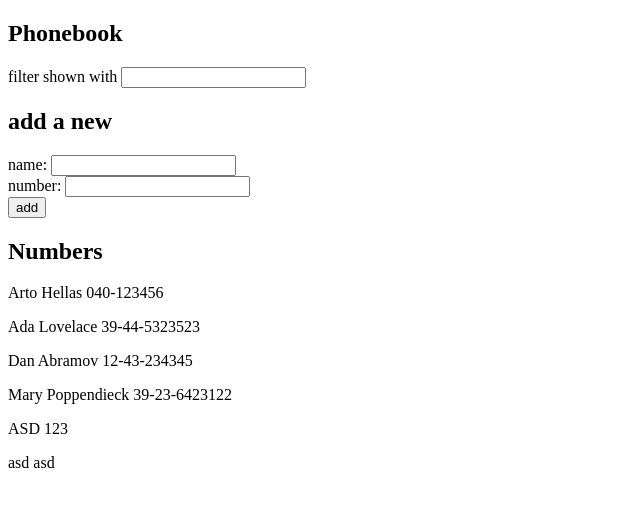
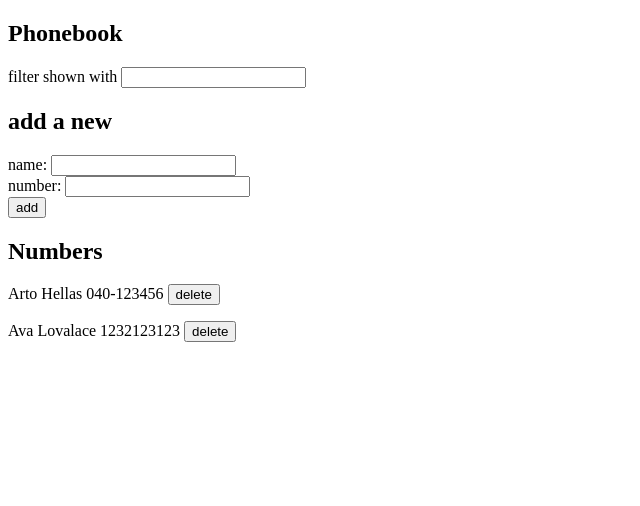
Before and after one commit to petrushurtig/fullstack, a React (Create React App) app in the folder osa2/puhelinluettelo/: page / in a window 1280 px wide. Shown: the top 506 px of the page, without its empty margins (0-640 px from the left). Built offline with nearby package versions, Linux system fonts and the light colour scheme; data requests are answered from the project's data file.

Commit message:
t.2.17.: puhelinluettelo step9

```diff
--- a/osa2/puhelinluettelo/db.json
+++ b/osa2/puhelinluettelo/db.json
@@ -6,29 +6,9 @@
       "id": 1
     },
     {
-      "name": "Ada Lovelace",
-      "number": "39-44-5323523",
+      "name": "Ava Lovalace",
+      "number": "1232123123",
       "id": 2
-    },
-    {
-      "name": "Dan Abramov",
-      "number": "12-43-234345",
-      "id": 3
-    },
-    {
-      "name": "Mary Poppendieck",
-      "number": "39-23-6423122",
-      "id": 4
-    },
-    {
-      "name": "ASD",
-      "number": "123",
-      "id": 5
-    },
-    {
-      "name": "asd",
-      "number": "asd",
-      "id": 6
     }
   ]
 }
--- a/osa2/puhelinluettelo/src/App.js
+++ b/osa2/puhelinluettelo/src/App.js
@@ -14,8 +14,8 @@ const App = () => {
   useEffect(() => {
     personService
     .getAll()
-    .then(res => {
-      setPersons(res.data);
+    .then(data => {
+      setPersons(data);
     })
   }, []);
 
@@ -32,10 +32,23 @@ const App = () => {
     personService
     .create(personObj)
     .then(res => {
-      setPersons(persons.concat(res.data));
+      console.log(res);
+      setPersons(persons.concat(res));
       setNewName('');
       setNewNumber('');
     })
+     }
+  }
+  const deletePerson = (person) => {
+    console.log(person.id);
+    const message = `Delete ${person.name}?`;
+    if(window.confirm(message)){
+      personService
+      .remove(person.id)
+      .then(res => {
+        setPersons(persons.filter(p => p.id !== person.id))
+      })
+      .catch((error) => console.log(error))
     }
   }
   const handleNameChange = (e) => {
@@ -55,7 +68,7 @@ const App = () => {
       <h2>add a new</h2>
       <PersonForm addPerson={addPerson} newName={newName} newNumber={newNumber} handleNameChange={handleNameChange} handleNumberChange={handleNumberChange}/>
       <h2>Numbers</h2>
-      <Persons persons={persons} searched={searched}/>
+      <Persons persons={persons} deletePerson={deletePerson} searched={searched}/>
     </div>
   )
 }
--- a/osa2/puhelinluettelo/src/components/Persons.js
+++ b/osa2/puhelinluettelo/src/components/Persons.js
@@ -1,9 +1,9 @@
-const Persons = ({ persons, searched }) => {
+const Persons = ({ persons, searched, deletePerson }) => {
     return (
         <div>
             {persons.filter(person => person.name.match(new RegExp(searched, "i")))
         .map(person =>
-          <p key={person.name}>{person.name} {person.number}</p>
+          <p key={person.id}>{person.name} {person.number} <button onClick={() => deletePerson(person)}>delete</button></p>
       )}
         </div>
     )
--- a/osa2/puhelinluettelo/src/services/persons.js
+++ b/osa2/puhelinluettelo/src/services/persons.js
@@ -1,16 +1,23 @@
 import axios from "axios";
-
 const baseUrl = 'http://localhost:3001/persons';
 
 const getAll = () => {
-    return axios.get(baseUrl);
+    const request = axios.get(baseUrl);
+    return request.then(response => response.data)
 }
 
 const create = newObject => {
-    return axios.post(baseUrl, newObject);
+    const request = axios.post(baseUrl, newObject);
+    return request.then(response => response.data);
+}
+
+const remove = (id) => {
+    const request = axios.delete(`${baseUrl}/${id}`);
+    return request;
 }
 
 export default {
-    getAll: getAll,
-    create: create
+    getAll,
+    create,
+    remove
 }
```
